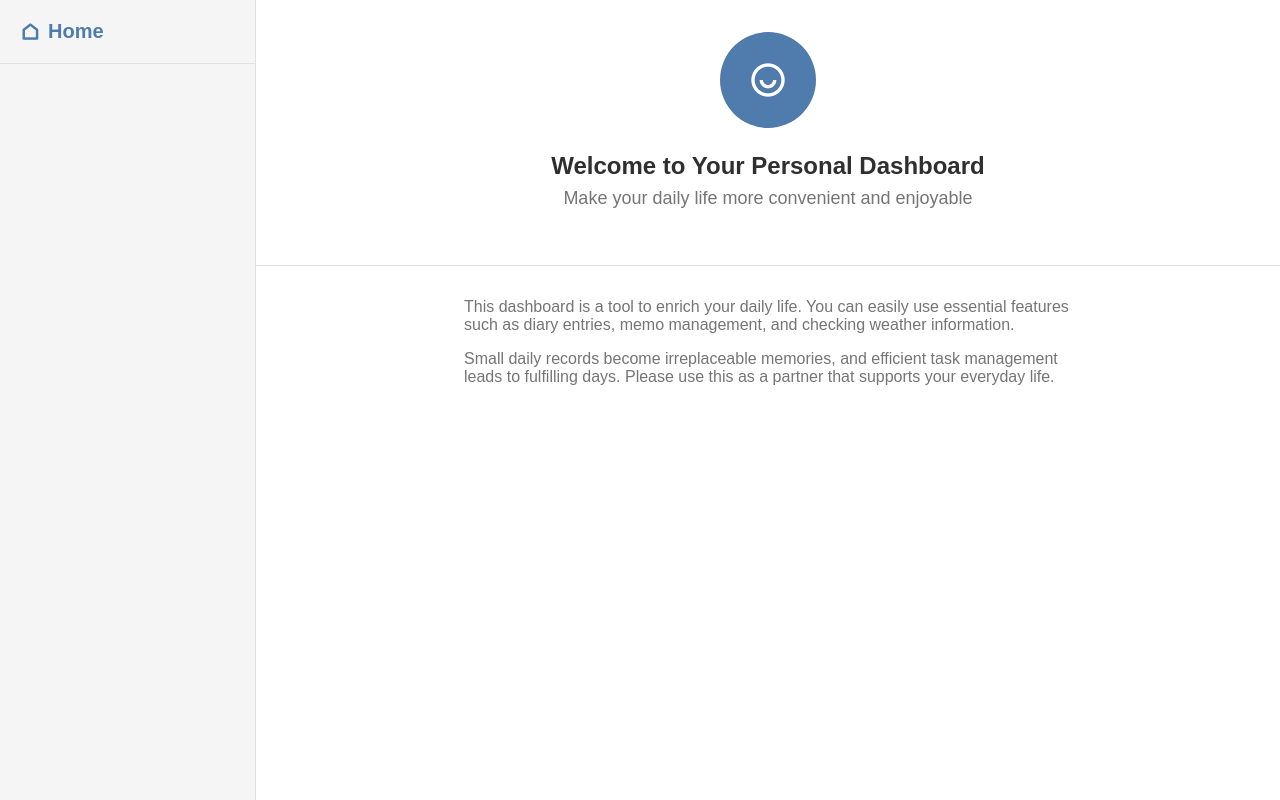
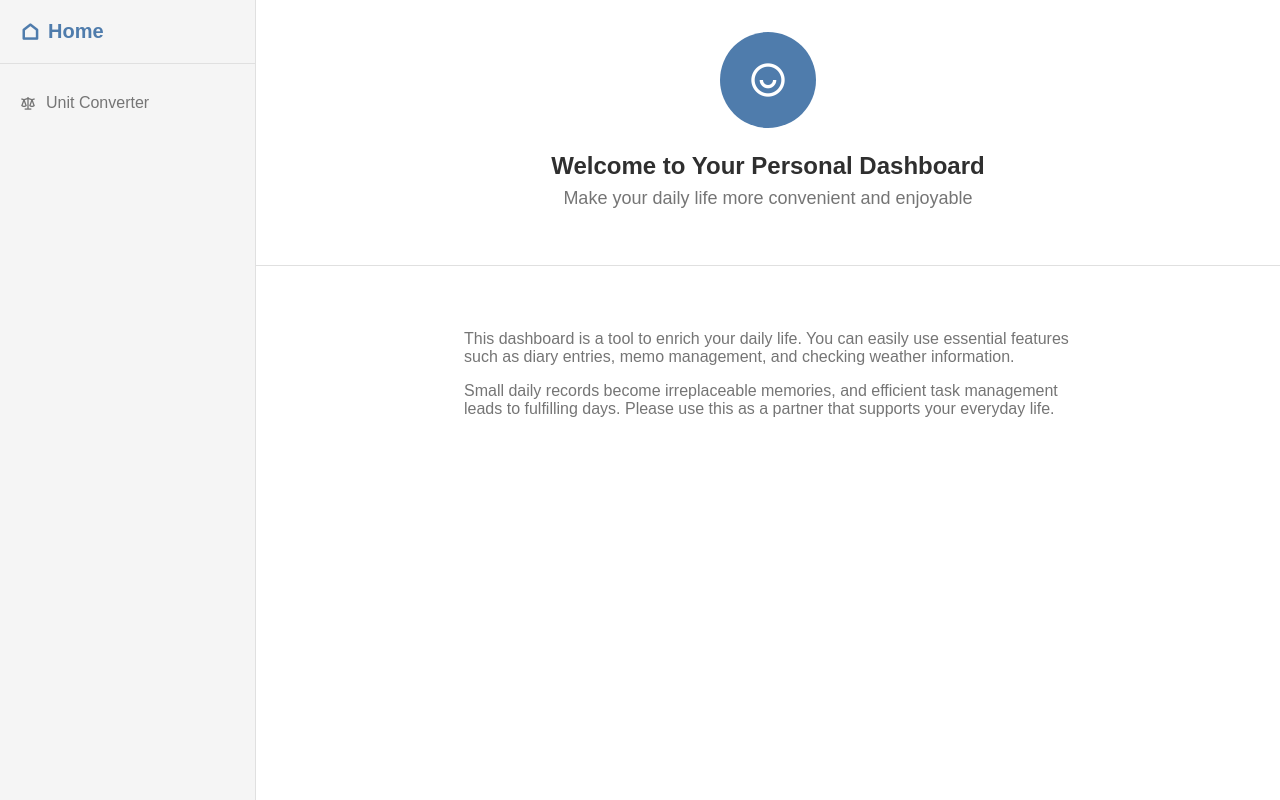
Before and after one commit to nagura-r/my-first-web-app, a plain HTML site: page index.html in a window 1280 px wide. Both pictures are taken after a click on the link "Home". Drawn offline with nearby package versions, Linux system fonts and the light colour scheme.

Commit message:
Add files via upload

```diff
--- a/index.html
+++ b/index.html
@@ -2,35 +2,102 @@
 <html lang="en">
   <head>
     <meta charset="UTF-8" />
-    <meta name="viewport" content="width=device-width, initial-scale=1.0" />
     <title>Dashboard</title>
-    <link rel="stylesheet" href="./style.css"/>
-    <link href="https://cdn.jsdelivr.net/npm/remixicon@4.5.0/fonts/remixicon.css" rel="stylesheet" />
+    <!-- 独自のCSSファイルを読み込み -->
+    <link rel="stylesheet" href="./style.css" />
+    <link
+      href="https://cdn.jsdelivr.net/npm/remixicon@4.5.0/fonts/remixicon.css"
+      rel="stylesheet"
+    />
   </head>
+
   <body>
     <div class="dashboard-container">
-      <aside>
-        <header>
-          <a href="#" data-tab=home>
-            <span class="ri-home-line"></span>Home
+      <!-- 左サイドバー (固定) -->
+      <aside class="sidebar">
+        <div class="sidebar-header">
+          <a href="#" class="sidebar-home" data-tab="home">
+            <span class="ri-home-line"></span>
+            <span>Home</span>
           </a>
-        </header>
+        </div>
+        <ul class="sidebar-menu">
+          <li class="sidebar-menu-item tab-item" data-tab="converter">
+            <span class="ri-scales-3-line"></span>
+            <span>Unit Converter</span>
+          </li>
+        </ul>
       </aside>
-      <main>
-        <div id="home">
-          <header>
-              <div class="profile-icon">
-                <span class="ri-user-smile-line"></span>
-              </div>
-              <div class="title">Welcome to Your Personal Dashboard</div>
-              <div class="sub-title">Make your daily life more convenient and enjoyable</div>
+
+      <!-- 右メインコンテンツ (スクロール可) -->
+      <main class="main-content">
+        <!-- ホームセクション -->
+        <section class="content-section" id="home">
+          <header class="section-header">
+            <div class="profile-circle">
+              <span class="ri-user-smile-line"></span>
+            </div>
+            <h1 class="section-title">Welcome to Your Personal Dashboard</h1>
+            <p class="section-subtitle">
+              Make your daily life more convenient and enjoyable
+            </p>
           </header>
-          <div class="message">
-            <p>This dashboard is a tool to enrich your daily life. You can easily use essential features such as diary entries, memo management, and checking weather information.</p>
-            <p>Small daily records become irreplaceable memories, and efficient task management leads to fulfilling days. Please use this as a partner that supports your everyday life.</p>
+          <div class="section-body">
+            <div class="section-description">
+              <p>
+                This dashboard is a tool to enrich your daily life. You can
+                easily use essential features such as diary entries, memo
+                management, and checking weather information.
+              </p>
+              <p>
+                Small daily records become irreplaceable memories, and efficient
+                task management leads to fulfilling days. Please use this as a
+                partner that supports your everyday life.
+              </p>
+            </div>
           </div>
-        </div>
+        </section>
+        <!-- End ホームセクション -->
+
+        <!-- 単位変換セクション -->
+        <section class="content-section hidden" id="converter">
+          <header class="section-header">
+            <h1 class="section-title">Length Unit Conversion</h1>
+          </header>
+          <div class="section-body">
+            <div class="converter-card">
+              <form class="converter-form">
+                <div class="form-group">
+                  <label class="form-label">Length Unit Conversion</label>
+                </div>
+                <div class="form-group">
+                  <label class="form-label">Value</label>
+                  <input
+                    type="number"
+                    class="form-input converter-input"
+                    value="1000"
+                  />
+                </div>
+                <div class="form-row">
+                  <div class="form-group">
+                    <label class="form-label">From</label>
+                    <select class="form-input converter-from"></select>
+                  </div>
+                  <div class="form-group">
+                    <label class="form-label">To</label>
+                    <select class="form-input converter-to"></select>
+                  </div>
+                </div>
+                <div class="converter-result-container">
+                  <div class="converter-result"></div>
+                </div>
+              </form>
+            </div>
+          </div>
+        </section>
+        <!-- End 単位変換セクション -->
       </main>
     </div>
+    <script type="module" src="./main.js"></script>
   </body>
 </html>
--- /dev/null
+++ b/js/converter.js
@@ -0,0 +1,58 @@
+export function setupConverter() {
+  const converterForm = document.querySelector(".converter-form");
+  const inputValue = document.querySelector(".converter-input");
+  const fromUnit = document.querySelector(".converter-from");
+  const toUnit = document.querySelector(".converter-to");
+  const result = document.querySelector(".converter-result");
+
+  const lengthUnit = [
+    { name: "meter", base: 1 },
+    { name: "kilometer", base: 1000 },
+    { name: "centimeter", base: 0.01 },
+    { name: "millimeter", base: 0.001 },
+    { name: "inch", base: 0.0254 },
+    { name: "foot", base: 0.3048 },
+    { name: "yard", base: 0.9144 },
+    { name: "mile", base: 1609.344 },
+  ];
+
+  fromUnit.innerHTML = "";
+  toUnit.innerHTML = "";
+
+  for (const unit of lengthUnit) {
+    fromUnit.innerHTML += `<option value="${unit.base}">${unit.name}</option>`;
+    toUnit.innerHTML += `<option value="${unit.base}">${unit.name}</option>`;
+  }
+
+  // 最初のオプションを選択
+  if (fromUnit.options.length > 0) {
+    fromUnit.selectedIndex = 0;
+  }
+  if (toUnit.options.length > 0) {
+    toUnit.selectedIndex = 1;
+  }
+
+  // 変換を実行
+  function convert() {
+    const value = parseFloat(inputValue.value);
+
+    if (isNaN(value)) {
+      result.textContent = "Please enter a valid number";
+      return;
+    }
+
+    const fromBase = fromUnit.value;
+    const toBase = toUnit.value;
+    const converted = (value * fromBase) / toBase;
+
+    // 結果を3桁まで丸める
+    result.textContent = `${value} ${
+      lengthUnit[fromUnit.selectedIndex].name
+    } = ${converted.toFixed(3)} ${lengthUnit[toUnit.selectedIndex].name}`;
+  }
+
+  converterForm.addEventListener("input", convert);
+
+  // 初期化
+  convert(); // 初期値で変換を実行
+}
--- /dev/null
+++ b/js/tabs.js
@@ -0,0 +1,16 @@
+export function setupTabs() {
+  const homeLink = document.querySelector('[data-tab="home"]');
+  const converterTab = document.querySelector('[data-tab="converter"]');
+  const homeSection = document.getElementById("home");
+  const converterSection = document.getElementById("converter");
+
+  homeLink.addEventListener("click", () => {
+    converterSection.classList.add("hidden");
+    homeSection.classList.remove("hidden");
+  });
+
+  converterTab.addEventListener("click", () => {
+    homeSection.classList.add("hidden");
+    converterSection.classList.remove("hidden");
+  });
+}
--- /dev/null
+++ b/main.js
@@ -0,0 +1,7 @@
+import { setupTabs } from "./js/tabs.js";
+import { setupConverter } from "./js/converter.js";
+
+document.addEventListener("DOMContentLoaded", () => {
+  setupTabs();
+  setupConverter();
+});
--- a/style.css
+++ b/style.css
@@ -27,30 +27,28 @@ ul {
 }
 /* スタイルのリセット終了 */
 
-/* サイドバーとメインコンテンツを包むための要素のスタイルを書いてください */
+/* サイドバーとメインコンテンツを包むための要素 */
 .dashboard-container {
   display: flex;
   height: 100vh;
 }
 
-/* サイドバーに関連するスタイルを書いてください */
-aside {
+/* サイドバー */
+.sidebar {
   width: 256px;
-  flex-shrink: 0;
   background-color: #f5f5f5;
   border-right: 1px solid #e0e0e0;
+  height: 100%;
   display: flex;
   flex-direction: column;
-  height: 100%;
+  flex-shrink: 0;
 }
-
-header {
+.sidebar-header {
   padding: 20px;
   border-bottom: 1px solid #e0e0e0;
 }
-
-a {
-  font-size: 1.25em;
+.sidebar-home {
+  font-size: 1.25rem;
   font-weight: 600;
   color: #4f7cac;
   display: flex;
@@ -59,56 +57,129 @@ a {
   text-decoration: none;
 }
 
-/* メインコンテンツに関連するスタイルを書いてください */
-main {
+.sidebar-menu {
+  padding: 20px 0;
+}
+.sidebar-menu-item {
+  padding: 10px 20px;
+  cursor: pointer;
+  color: #757575;
+  display: flex;
+  align-items: center;
+  gap: 10px;
+}
+.sidebar-menu-item:hover {
+  background-color: #d9e7f3;
+}
+
+/* メインコンテンツ */
+.main-content {
   flex: 1;
 }
 
-main header {
-background-color: white;
-padding: 32px;
-border-bottom: 1px solid #e0e0e0;
-text-align: center;
+/* セクションヘッダー */
+.section-header {
+  background-color: #ffffff;
+  padding: 32px;
+  border-bottom: 1px solid #e0e0e0;
+  text-align: center;
+}
+.section-title {
+  font-size: 1.5rem;
+  font-weight: 600;
+  color: #2f2f2f;
+  margin-bottom: 8px;
+}
+.section-subtitle {
+  font-size: 1.125rem;
+  color: #757575;
+  margin-bottom: 24px;
+}
+.section-description {
+  max-width: 672px;
+  margin: 0 auto;
+  color: #757575;
+  padding: 32px;
+}
+.section-description p {
+  margin-bottom: 16px;
 }
 
-.profile-icon {
+/* プロフィールサークル */
+.profile-circle {
   width: 96px;
   height: 96px;
   background-color: #4f7cac;
   border-radius: 50%;
   display: flex;
+  align-items: center;
   justify-content: center;
-  align-items: center;
-  margin-left: auto;
-  margin-right: auto;
-  margin-bottom: 24px;
+  margin: 0 auto 24px;
+}
+.profile-circle span {
+  font-size: 2.5rem;
+  color: #ffffff;
 }
 
-.profile-icon span {
-  font-size: 2.5rem;
-  color: white;
+/* セクション本文 */
+.section-body {
+  padding: 32px;
 }
 
-.title {
-  font-size: 1.5rem;
-  font-weight: 600;
+/* 単位変換セクションのスタイルを以下に記載してください */
+/* コンバーターカード */
+.converter-card {
+  background-color: #ffffff;
+  border-radius: 8px;
+  box-shadow: 0 1px 3px rgba(0, 0, 0, 0.1);
+  padding: 32px;
+  max-width: 448px;
+  margin: 0 auto;
+}
+
+/* フォーム関連 */
+.form-group {
+  margin-bottom: 16px;
+}
+.form-label {
+  display: block;
+  font-size: 0.875rem;
+  font-weight: 500;
   color: #2f2f2f;
   margin-bottom: 8px;
 }
-
-.sub-title {
-  font-size: 1.125rem;
-  color: #757575;
-  margin-bottom: 24px;
+.form-input {
+  width: 100%;
+  padding: 12px;
+  border: 2px solid #e0e0e0;
+  border-radius: 8px;
+  font-size: 0.875rem;
+}
+.form-input:focus {
+  outline: none;
+  border-color: #4f7cac;
+  box-shadow: 0 0 0 4px #d9e7f3;
+}
+.form-row {
+  display: grid;
+  grid-template-columns: repeat(2, 1fr);
+  gap: 16px;
 }
 
-.message {
-  max-width: 672px;
-  margin: 0 auto;
-  padding: 32px;
-  color: #757575;
+/* コンバーター結果 */
+.converter-result-container {
+  text-align: center;
+  padding: 16px;
+  background-color: #fafafa;
+  border-radius: 8px;
+}
+.converter-result {
+  font-size: 1.125rem;
+  font-weight: 500;
+  color: #4f7cac;
 }
 
-.message p {
-  margin-bottom: 16px;
+/* .hidden クラス */
+.hidden {
+  display: none;
 }
```
